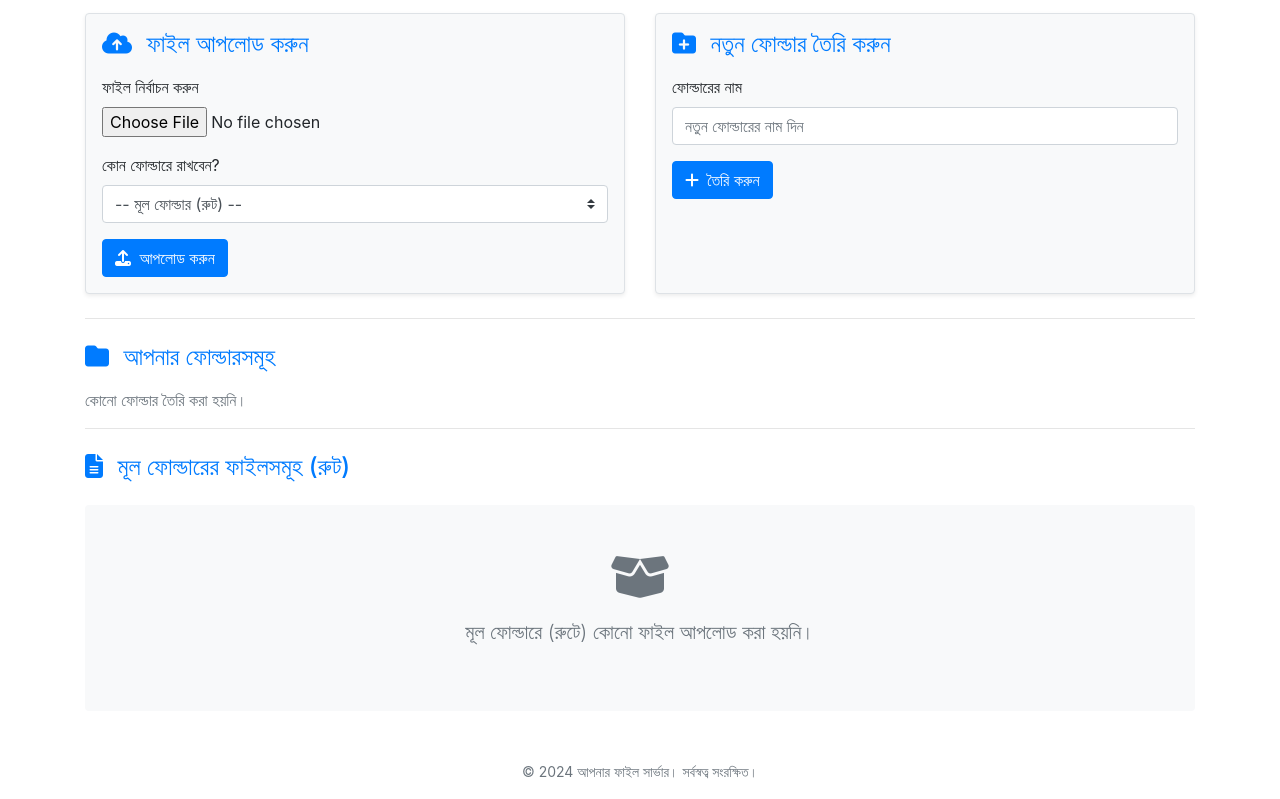
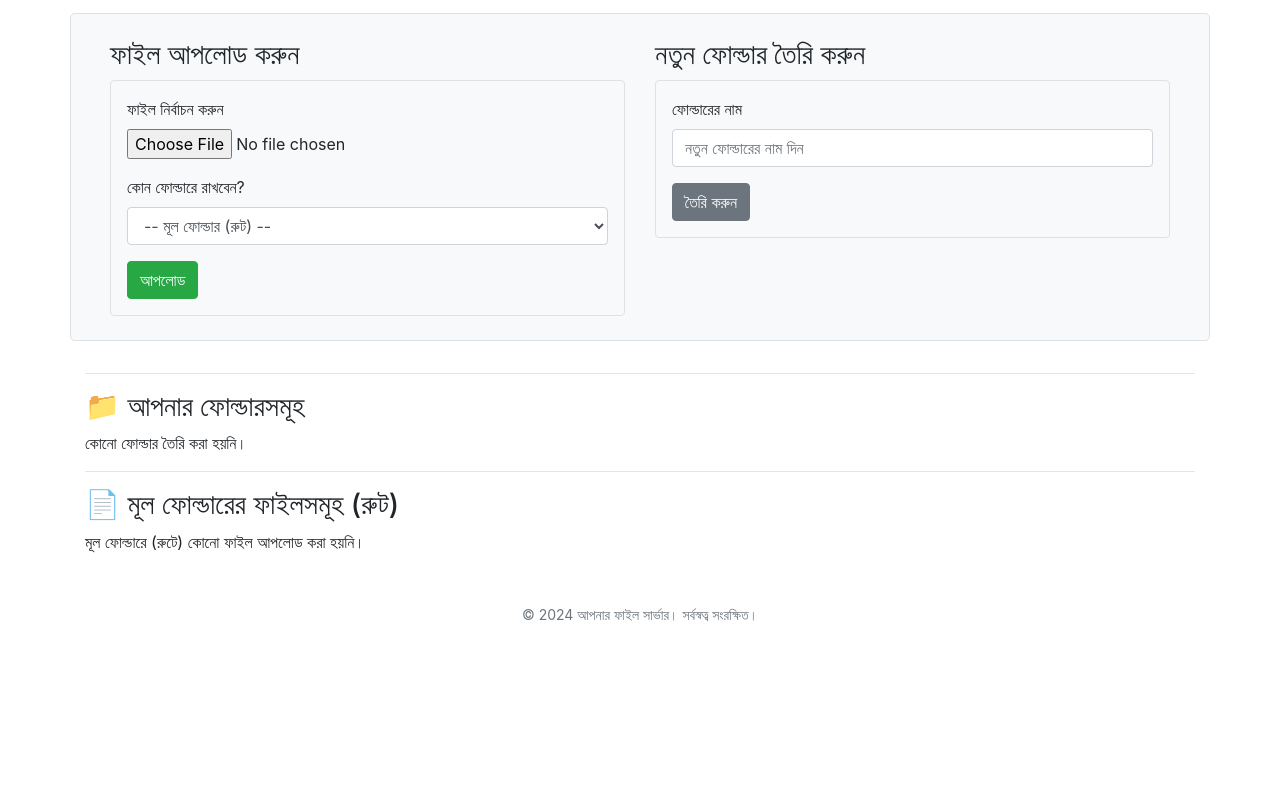
Before and after one commit to shahariarmahfuz/fantastic-fiesta, a Flask app: template templates/home.html in a window 1280 px wide. Shown: the part 57-856 px from the top of the page. After the commit the page ends 679 px from the top, so only its background shows below. Run offline with Flask 3, Linux system fonts and the light colour scheme; the template is opened without the code that fills it, so the values that code supplies are empty.

Commit message:
Update home.html

```diff
--- a/templates/home.html
+++ b/templates/home.html
@@ -4,176 +4,124 @@
 
 {% block content %}
     {# আপলোড এবং ফোল্ডার তৈরির সেকশন #}
-    {# Applied styles similar to 'upload-section' but adapted to row structure #}
-    <div class="row mb-4">
+    <div class="row upload-section">
         <div class="col-md-6 mb-3 mb-md-0">
-             <div class="p-3 border rounded bg-light shadow-sm h-100"> {# Added shadow & bg-light from theme #}
-                <h4 class="text-primary mb-3"><i class="fas fa-cloud-upload-alt mr-2"></i> ফাইল আপলোড করুন</h4>
-                <form method="post" action="{{ url_for('upload_file') }}" enctype="multipart/form-data">
+             <h3>ফাইল আপলোড করুন</h3>
+            <form method="post" action="{{ url_for('upload_file') }}" enctype="multipart/form-data" class="p-3 border rounded bg-light">
                  <div class="form-group">
                     <label for="file_upload">ফাইল নির্বাচন করুন</label>
-                        {# Basic file input styling - consider Bootstrap custom file input if needed #}
+                    {# Removed accept attribute to allow any file #}
                     <input type="file" class="form-control-file" name="file_upload" id="file_upload" required>
                 </div>
                 <div class="form-group">
                     <label for="folder_id">কোন ফোল্ডারে রাখবেন?</label>
-                        <select name="folder_id" id="folder_id" class="form-control custom-select"> {# Added custom-select #}
+                    <select name="folder_id" id="folder_id" class="form-control">
                         <option value="root">-- মূল ফোল্ডার (রুট) --</option>
                         {% for f in folders %} {# folders variable passed from route #}
                         <option value="{{ f.id }}">{{ f.name }}</option>
                         {% endfor %}
                     </select>
                 </div>
-                    {# Changed button to btn-primary and added icon #}
-                    <button type="submit" class="btn btn-primary"><i class="fas fa-upload mr-1"></i> আপলোড করুন</button>
+                <button type="submit" class="btn btn-success">আপলোড</button>
             </form>
         </div>
-        </div>
         <div class="col-md-6">
-             <div class="p-3 border rounded bg-light shadow-sm h-100"> {# Added shadow & bg-light from theme #}
-                <h4 class="text-primary mb-3"><i class="fas fa-folder-plus mr-2"></i> নতুন ফোল্ডার তৈরি করুন</h4>
-                <form method="post" action="{{ url_for('create_folder') }}">
+             <h3>নতুন ফোল্ডার তৈরি করুন</h3>
+            <form method="post" action="{{ url_for('create_folder') }}" class="p-3 border rounded bg-light">
                   <div class="form-group">
                      <label for="folder_name">ফোল্ডারের নাম</label>
                     <input type="text" class="form-control" name="folder_name" id="folder_name" placeholder="নতুন ফোল্ডারের নাম দিন" required>
                 </div>
-                     {# Changed button to btn-primary and added icon #}
-                    <button type="submit" class="btn btn-primary"><i class="fas fa-plus mr-1"></i> তৈরি করুন</button>
+                <button type="submit" class="btn btn-secondary">তৈরি করুন</button>
             </form>
         </div>
     </div>
-    </div>
-    <hr class="mb-4"> {# Added margin bottom #}
+    <hr>
 
     {# ফোল্ডার লিস্ট #}
-    <h4 class="text-primary mb-3"><i class="fas fa-folder mr-2"></i> আপনার ফোল্ডারসমূহ</h4>
+    <h3>📁 আপনার ফোল্ডারসমূহ</h3>
     {% if folders %}
-        <div class="list-group mb-4 shadow-sm"> {# Added shadow #}
+        <div class="list-group mb-4">
             {% for f in folders %}
-                {# Applied list-group-item styling from base.html #}
-                <a href="{{ url_for('view_folder', folder_id=f.id) }}" class="list-group-item list-group-item-action">
-                     <span class="file-icon"><i class="fas fa-folder text-warning"></i></span> {# Specific folder icon #}
-                     <div class="file-details justify-content-start"> {# Adjusted alignment #}
-                         <span class="file-name">{{ f.name }}</span>
-                     </div>
-                     {# Placeholder for potential actions/info #}
-                     <div class="file-actions ml-2">
-                         {# Example: Add delete/rename buttons here if needed later
-                         <button class="btn btn-sm btn-outline-danger"><i class="fas fa-trash-alt"></i></button>
-                         #}
-                     </div>
+                <a href="{{ url_for('view_folder', folder_id=f.id) }}" class="list-group-item list-group-item-action d-flex justify-content-between align-items-center">
+                    <span>{{ f.name }}</span>
+                    {# Optional: Add folder actions like rename/delete later #}
+                     <small class="text-muted"></small> {# Placeholder for potential actions/info #}
                 </a>
             {% endfor %}
         </div>
     {% else %}
-        <p class="text-muted">কোনো ফোল্ডার তৈরি করা হয়নি।</p>
+        <p>কোনো ফোল্ডার তৈরি করা হয়নি।</p>
     {% endif %}
-    <hr class="mb-4"> {# Added margin bottom #}
+    <hr>
 
     {# রুটের ফাইলগুলো #}
-    <h4 class="text-primary mb-3"><i class="fas fa-file-alt mr-2"></i> মূল ফোল্ডারের ফাইলসমূহ (রুট)</h4>
+    <h3>📄 মূল ফোল্ডারের ফাইলসমূহ (রুট)</h3>
      {% if root_files %}
-        <ul class="list-group mb-4 shadow-sm"> {# Added shadow #}
+        <ul class="list-group">
             {% for file in root_files %}
-            {# Applied list-group-item styling from base.html #}
-            <li class="list-group-item px-0 px-md-2">
-
-                 {# Dynamic Icon Logic - Requires file.mime_type from backend #}
-                 {% set icon_class = 'fa-file-alt' %} {# Default icon #}
-                 {% if file.mime_type and file.mime_type.startswith('image/') %}
-                     {% set icon_class = 'fa-file-image' %}
-                 {% elif file.mime_type == 'application/pdf' %}
-                     {% set icon_class = 'fa-file-pdf text-danger' %}
-                 {% elif file.mime_type and file.mime_type.startswith('audio/') %}
-                      {% set icon_class = 'fa-file-audio' %}
-                 {% elif file.mime_type and file.mime_type.startswith('video/') %}
-                     {% set icon_class = 'fa-file-video' %}
-                 {% elif file.mime_type in ['application/msword', 'application/vnd.openxmlformats-officedocument.wordprocessingml.document'] %}
-                      {% set icon_class = 'fa-file-word text-info' %}
-                 {% elif file.mime_type in ['application/vnd.ms-excel', 'application/vnd.openxmlformats-officedocument.spreadsheetml.sheet'] %}
-                      {% set icon_class = 'fa-file-excel text-success' %}
-                 {% elif file.mime_type in ['application/vnd.ms-powerpoint', 'application/vnd.openxmlformats-officedocument.presentationml.presentation'] %}
-                      {% set icon_class = 'fa-file-powerpoint text-warning' %}
-                 {% elif file.mime_type in ['application/zip', 'application/x-rar-compressed', 'application/x-7z-compressed', 'application/gzip', 'application/x-tar'] %}
-                      {% set icon_class = 'fa-file-archive text-secondary' %}
-                 {% endif %}
-                  <span class="file-icon"><i class="fas {{ icon_class }}"></i></span>
-
-                 <div class="file-details">
-                     {# File name as link #}
-                     <a href="{{ url_for('view_file', file_id=file.id) }}" class="file-name" title="{{ file.original_filename }}">
-                          {{ file.original_filename | truncate(50) }} {# Truncate long names #}
-                     </a>
-                      {# File meta data #}
-                     <div class="file-meta">
-                          {# Add file size if available from backend as file.size #}
-                          {# {% if file.size %}
-                            <span class="file-size mr-3 d-none d-md-inline">{{ file.size | filesizeformat }}</span>
-                          {% endif %} #}
-                          {% if file.upload_time %}
-                              {# Ensure datetimeformat filter is available #}
-                             <span class="file-date text-muted"><i class="far fa-clock mr-1"></i> {{ file.upload_time | datetimeformat }}</span>
-                          {% endif %}
+            <li class="list-group-item d-flex justify-content-between align-items-center">
+                <div class="file-item">
+                     <span class="file-icon">📄</span> {# Generic icon, enhance later maybe #}
+                     <div class="d-flex flex-column">
+                         <a href="{{ url_for('view_file', file_id=file.id) }}" title="ফাইল দেখুন">{{ file.original_filename }}</a>
+                         <small class="text-muted">আপলোড: {{ file.upload_time | datetimeformat }}</small>
                      </div>
                 </div>
 
-                <div class="file-actions ml-2">
+                <div class="file-actions">
                     <div class="dropdown">
-                         {# Changed dropdown button style #}
-                        <button class="btn btn-sm btn-outline-primary dropdown-toggle" type="button" id="dropdownMenuButton{{ file.id }}" data-toggle="dropdown" aria-expanded="false" aria-label="File options">
-                            <i class="fas fa-ellipsis-v"></i>
+                        <button class="btn btn-sm btn-outline-secondary dropdown-toggle" type="button" id="dropdownMenuButton{{ file.id }}" data-toggle="dropdown" aria-expanded="false" title="অপশন">
+                            ⋮
                         </button>
                         <div class="dropdown-menu dropdown-menu-right" aria-labelledby="dropdownMenuButton{{ file.id }}">
-                             {# Added icons to dropdown items #}
-                            <a class="dropdown-item" href="{{ url_for('view_file', file_id=file.id) }}"><i class="fas fa-eye fa-fw mr-2"></i>দেখুন</a>
-                            <a class="dropdown-item" href="{{ url_for('download_file', file_id=file.id) }}"><i class="fas fa-download fa-fw mr-2"></i>ডাউনলোড</a>
+                            <a class="dropdown-item" href="{{ url_for('view_file', file_id=file.id) }}">দেখুন</a>
+                            <a class="dropdown-item" href="{{ url_for('download_file', file_id=file.id) }}">ডাউনলোড</a>
                             <div class="dropdown-divider"></div>
-                            {# Share Button Form - ensure text color is appropriate #}
+                            {# Share Button Form #}
                             <form method="post" action="{{ url_for('create_share_link', file_id=file.id) }}" class="dropdown-item p-0">
-                                 <button type="submit" class="btn btn-link text-decoration-none text-body w-100 text-left pl-3"><i class="fas fa-share-alt fa-fw mr-2"></i>শেয়ার</button>
+                                 <button type="submit" class="btn btn-link text-decoration-none text-body w-100 text-left pl-3">শেয়ার</button>
                              </form>
                              {# Move Button Trigger #}
-                            <button type="button" class="dropdown-item" data-toggle="modal" data-target="#moveModal{{ file.id }}"><i class="fas fa-arrows-alt-v fa-fw mr-2"></i>মুভ</button>
+                            <button type="button" class="dropdown-item" data-toggle="modal" data-target="#moveModal{{ file.id }}">মুভ</button>
                             <div class="dropdown-divider"></div>
-                             {# Delete Button Form - ensure text color is appropriate #}
+                             {# Delete Button Form #}
                              <form method="post" action="{{ url_for('delete_file', file_id=file.id) }}" class="dropdown-item p-0" onsubmit="return confirm('আপনি কি নিশ্চিতভাবে এই ফাইলটি ট্র্যাশে পাঠাতে চান?');">
-                                <button type="submit" class="btn btn-link text-danger text-decoration-none w-100 text-left pl-3"><i class="fas fa-trash-alt fa-fw mr-2"></i>ডিলিট (ট্র্যাশ)</button>
+                                <button type="submit" class="btn btn-link text-danger text-decoration-none w-100 text-left pl-3">ডিলিট (ট্র্যাশ)</button>
                             </form>
                         </div>
                     </div>
                 </div>{# /file-actions #}
             </li>
 
-             {# --- Move Modal for this file (Styled) --- #}
+             {# --- Move Modal for this file --- #}
             <div class="modal fade" id="moveModal{{ file.id }}" tabindex="-1" aria-labelledby="moveModalLabel{{ file.id }}" aria-hidden="true">
-              <div class="modal-dialog modal-dialog-centered modal-sm"> {# Centered modal #}
+              <div class="modal-dialog modal-sm">
                 <div class="modal-content">
                   <form method="post" action="{{ url_for('move_file', file_id=file.id) }}">
                     <div class="modal-header">
-                      <h5 class="modal-title text-primary" id="moveModalLabel{{ file.id }}"><i class="fas fa-arrows-alt-v mr-2"></i> ফাইল মুভ করুন</h5>
+                      <h5 class="modal-title" id="moveModalLabel{{ file.id }}">ফাইল মুভ করুন</h5>
                       <button type="button" class="close" data-dismiss="modal" aria-label="Close"><span aria-hidden="true">&times;</span></button>
                     </div>
                     <div class="modal-body">
                       <p><small>ফাইল: {{ file.original_filename | truncate(40)}}</small></p>
                       <div class="form-group">
                           <label for="target_folder_id{{ file.id }}">কোথায় মুভ করবেন?</label>
-                           {# Added custom-select #}
-                          <select name="target_folder_id" id="target_folder_id{{ file.id }}" class="form-control custom-select" required>
-                              {% if not folders %}
-                                <option value="" disabled selected>কোনো ফোল্ডার নেই</option>
+                          <select name="target_folder_id" id="target_folder_id{{ file.id }}" class="form-control" required>
+                              {# Root option is not needed here as file is already in root #}
+                              {% for f in folders %}
+                                   {# Cannot move to itself (which is root, represented by None) #}
+                                   {# All folders are valid targets #}
+                                   <option value="{{ f.id }}">{{ f.name }}</option>
                               {% else %}
-                                 <option value="" disabled selected>-- ফোল্ডার নির্বাচন করুন --</option>
-                                 {% for f in folders %}
-                                     <option value="{{ f.id }}">{{ f.name }}</option>
+                                <option value="" disabled>কোনো ফোল্ডার নেই</option>
                               {% endfor %}
-                              {% endif %}
                           </select>
                       </div>
                     </div>
                     <div class="modal-footer">
-                      <button type="button" class="btn btn-secondary btn-sm" data-dismiss="modal">বাতিল করুন</button>
-                      {# Changed button to btn-primary #}
-                      <button type="submit" class="btn btn-primary btn-sm" {% if not folders %}disabled{% endif %}><i class="fas fa-check mr-1"></i> মুভ করুন</button>
+                      <button type="button" class="btn btn-secondary btn-sm" data-dismiss="modal">বাতিল</button>
+                      <button type="submit" class="btn btn-primary btn-sm" {% if not folders %}disabled{% endif %}>মুভ করুন</button>
                     </div>
                   </form>
                 </div>
@@ -181,14 +129,10 @@
             </div>
             {# --- End Move Modal --- #}
 
-            {% endfor %} {# End file loop #}
+            {% endfor %}
         </ul>{# /list-group #}
     {% else %}
-        {# Styled empty state message #}
-        <div class="text-center p-5 my-4 bg-light rounded">
-          <i class="fas fa-box-open fa-3x mb-3 text-muted"></i>
-          <p class="lead text-muted">মূল ফোল্ডারে (রুটে) কোনো ফাইল আপলোড করা হয়নি।</p>
-        </div>
-    {% endif %} {# End if root_files #}
+        <p>মূল ফোল্ডারে (রুটে) কোনো ফাইল আপলোড করা হয়নি।</p>
+    {% endif %}
 
 {% endblock %}
```
Lines whose indentation alone changed are shown as unchanged.
